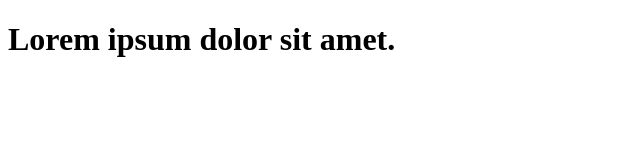
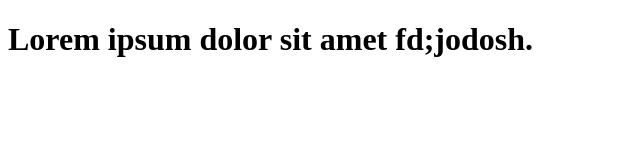
Before and after one commit to bubamara/website, a plain HTML site: page index.html in a window 1280 px wide. Shown: the whole page, without its empty margins (0-640 px from the left). Drawn offline with Linux system fonts and the light colour scheme.

Commit message:
new text

```diff
--- a/index.html
+++ b/index.html
@@ -7,6 +7,6 @@
     <title>website</title>
   </head>
   <body>
-    <h1>Lorem ipsum dolor sit amet.</h1>
+    <h1>Lorem ipsum dolor sit amet fd;jodosh.</h1>
   </body>
 </html>
```
